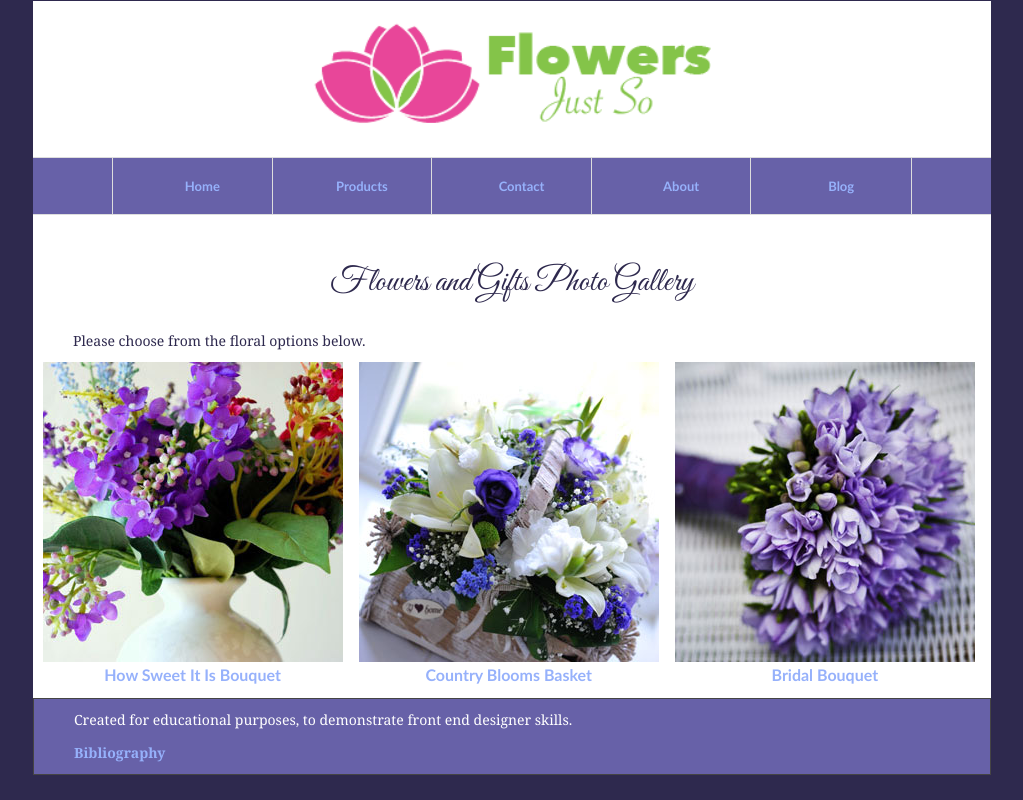
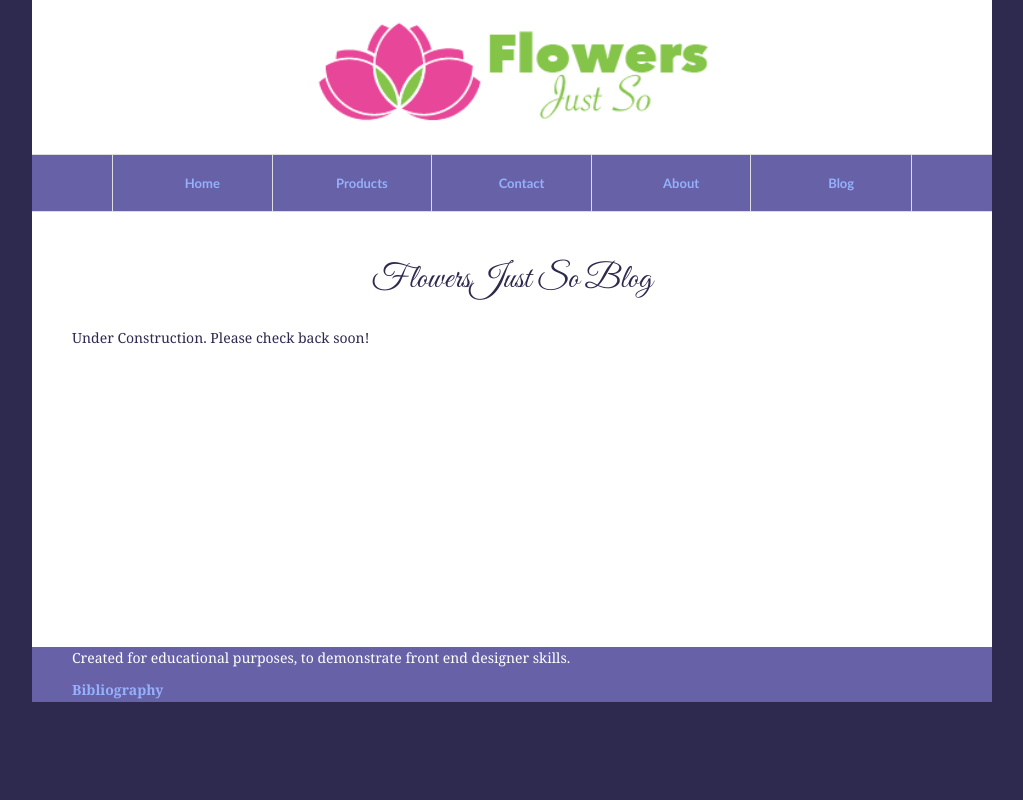
Before and after one commit to TammyFernandez/flowers-just-so, a plain HTML site: page blog.html in a window 1280 px wide. Shown: the whole page, without its empty margins (128-1151 px from the left). Drawn offline with Linux system fonts and the light colour scheme.

Commit message:
added the blog page, fixed all the large images to scale! As well as the logo!

```diff
--- a/about.html
+++ b/about.html
@@ -17,7 +17,7 @@
 <div id="pagewrapper">
 
 <header>
-	<div id="logodiv"><a href="index.html"><img src="images/flowersonthego_logonew.png" height="100" width="400" alt="Flowers_Just_So-logo"/></a></div>
+	<div id="logodiv"><a href="index.html"><img src="images/flowersonthego_logonew.png" height="100" width="393" alt="Flowers_Just_So-logo"/></a></div>
 	<!--<h1>Flowers and Gift Baskets</h1>-->
 	<nav>
 		<a href="#" class="hamburger">
@@ -63,7 +63,7 @@
 
 </footer>
 	</div>
-	<!--<script src="js/vendor/jquery-1.11.2.min.js"></script>
-	<script src="js/main.js"></script>-->
+	<script src="js/vendor/jquery-1.11.2.min.js"></script>
+	<script src="js/main.js"></script>
 </body>
 </html>
--- a/products.html
+++ b/blog.html
@@ -2,7 +2,7 @@
 <html>
 <head>
 <meta charset="UTF-8">
-<title>Flower Bouquets for Purchase</title>
+<title>Flowers Just So Blog</title>
 <!--Tammy Fernandez Winter 2017-->
 <meta name="viewport" content="width=device-width, intitial-scale=1">
 <link href="http://fonts.googleapis.com/css?family=Roboto:400,700" rel="stylesheet" type="text/css">
@@ -17,7 +17,7 @@
 <div id="pagewrapper">
 
 <header>
-	<div id="logodiv"><a href="index.html"><img src="images/flowersonthego_logonew.png" height="100" width="400" alt="Flowers_Just_So-logo"/></a></div>
+	<div id="logodiv"><a href="index.html"><img src="images/flowersonthego_logonew.png" height="100" width="393" alt="Flowers_Just_So-logo"/></a></div>
 	<!--<h1>Flowers and Gift Baskets</h1>-->
 	<nav>
 		<a href="#" class="hamburger">
@@ -38,44 +38,17 @@
 
 <div class="reset"></div>
 <article id="main">
-	<h1>Flowers and Gifts Photo Gallery</h1>
-	<!--Photogallery div encloses entire photogallery-->
-	<p>Please choose from the floral options below.</p>
-	<div class="photogallery">
-		<div class="thumbnail">
-			<div class="thumbdiv">
-				<a href="large1.html">
-					<figure><img src="images/small-1.jpg" height="300" width="300" alt="Beautiful multi-colored gift bouquet of flowers"><figcaption><center>How Sweet It Is Bouquet</center></figcaption></figure>
-				</a>
-			</div>
-		</div>
-		<div class="thumbnail">
-			<div class="thumbdiv">
-				<a href="large2.html">
-					<figure><img src="images/small-4.jpg" height="300" width="300" alt="Beautiful floral gift basket"><figcaption><center>Country Blooms Basket</center></figcaption></figure>
-				</a>
-			</div>
-		</div>
-		<div class="thumbnail">
-			<div class="thumbdiv">
-				<a href="large3.html">
-					<figure><img src="images/small-6.jpg" height="300" width="300" alt="Beautiful purple bridal bouquet"><figcaption><center>Bridal Bouquet</center></figcaption></figure>
-				</a>
-			</div>
-		</div>
-	</div>
-	<!--End of Photogallery Row 1-->
+	<h1>FlowersJust So Blog</h1>
+
+	<p>Under Construction. Please check back soon!</p>
 
 
 
 </article>
 
 <div class="reset"></div>
-
-<footer>
-<p class="footerp">Created for educational purposes, to demonstrate front end designer skills.</p>
+<footer><p class="footerp">Created for educational purposes, to demonstrate front end designer skills.</p>
 <p class="footerp"><a href="images/bibliography.pdf">Bibliography</a></p>
-
 
 </footer>
 	</div>
--- a/css/main.css
+++ b/css/main.css
@@ -142,7 +142,7 @@ p.contact{
 	background-color: #ffffff;
 	max-width: 960px;
 	width:100%;
-	border: thin solid #2e294e;
+	/*border: thin solid #2e294e;*/
 	margin: 0 auto;
 
 }
@@ -178,7 +178,7 @@ footer {
 	height: 118px;
 	background-color: #6761a8;
 	margin-top:20px;
-	border:thin solid #454444;
+	/*border:thin solid #454444;*/
 	color: #ffffff;
 }
 .footerp{
@@ -223,10 +223,12 @@ large-500 img{
 	max-width:500px;
 }
 #logodiv{
-		width: 400px;
-		margin: 0 auto;
-		margin-top: 20px;
-		margin-bottom: 20px;
+	width: 100%;
+	max-width: 393px;
+	margin: 0 auto;
+	/*margin-top: 5px;*/
+	padding-top: 20px;
+	margin-bottom: 20px;
 	}
 .large-900 img{
 	max-width: 100%;
--- a/css/photomobile.css
+++ b/css/photomobile.css
@@ -31,9 +31,11 @@
 	margin: 0 auto;
 }
 #logodiv{
-		width: 400px;
+		width: 100%;
+		max-width: 393px;
 		margin: 0 auto;
-		margin-top: 20px;
+		/*margin-top: 0;*/
+		padding-top: 20px;
 		margin-bottom: 20px;
 	}
 
```
Also changed, not shown: contact.html (+6 -5 lines), index.html (+2 -2 lines), large1.html (+2 -2 lines), large2.html (+2 -2 lines), large3.html (+2 -2 lines).
